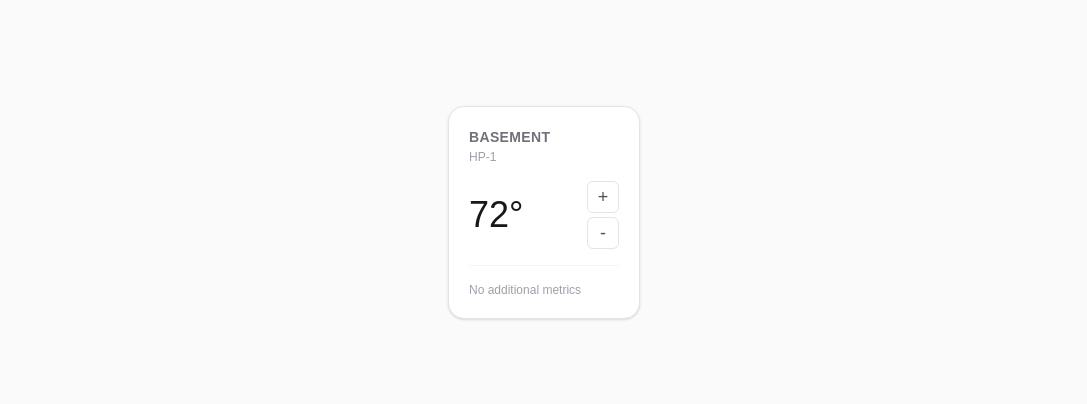
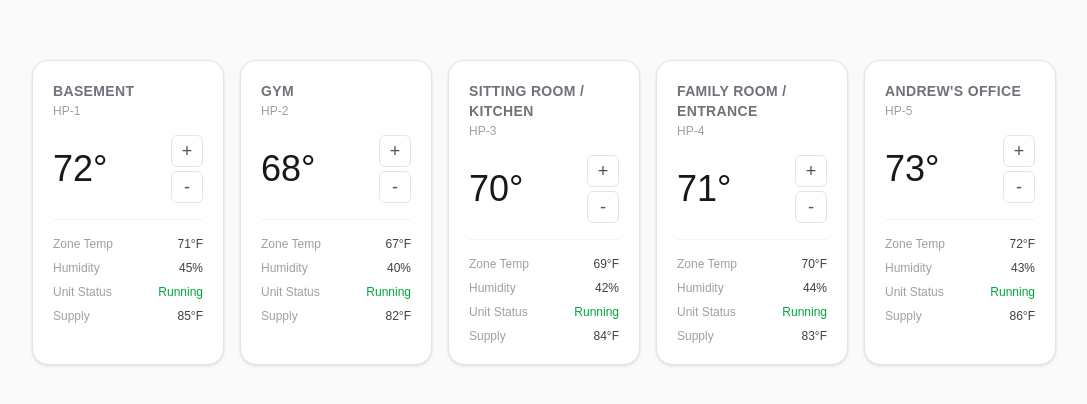
Before and after one commit to Highline-Controls/jpro, a Next.js app: page / in a window 1280 px wide. Shown: the part 188-592 px from the top of the page, without its empty margins (96-1183 px from the left). Built offline with nearby package versions, Linux system fonts and the light colour scheme.

Commit message:
added additional cards

```diff
--- a/src/app/page.tsx
+++ b/src/app/page.tsx
@@ -1,9 +1,61 @@
 import ZoneCard from "@/components/ZoneCard";
+
+const zones = [
+  {
+    title: "Basement",
+    unit: "HP-1",
+    setpoint: 72,
+    zoneTemp: "71°F",
+    humidity: "45%",
+    unitStatus: "Running",
+    supply: "85°F",
+  },
+  {
+    title: "Gym",
+    unit: "HP-2",
+    setpoint: 68,
+    zoneTemp: "67°F",
+    humidity: "40%",
+    unitStatus: "Running",
+    supply: "82°F",
+  },
+  {
+    title: "Sitting Room / Kitchen",
+    unit: "HP-3",
+    setpoint: 70,
+    zoneTemp: "69°F",
+    humidity: "42%",
+    unitStatus: "Running",
+    supply: "84°F",
+  },
+  {
+    title: "Family Room / Entrance",
+    unit: "HP-4",
+    setpoint: 71,
+    zoneTemp: "70°F",
+    humidity: "44%",
+    unitStatus: "Running",
+    supply: "83°F",
+  },
+  {
+    title: "Andrew's Office",
+    unit: "HP-5",
+    setpoint: 73,
+    zoneTemp: "72°F",
+    humidity: "43%",
+    unitStatus: "Running",
+    supply: "86°F",
+  },
+];
 
 export default function Home() {
   return (
-    <div className="flex min-h-screen items-center justify-center bg-zinc-50 dark:bg-black">
-      <ZoneCard />
+    <div className="flex min-h-screen items-center justify-center bg-zinc-50 p-8 dark:bg-black">
+      <div className="flex flex-wrap justify-center gap-4">
+        {zones.map((zone) => (
+          <ZoneCard key={zone.unit} {...zone} />
+        ))}
+      </div>
     </div>
   );
 }
--- a/src/components/ZoneCard.tsx
+++ b/src/components/ZoneCard.tsx
@@ -2,15 +2,33 @@
 
 import { useState } from "react";
 
-export default function ZoneCard() {
-  const [temperature, setTemperature] = useState(72);
+interface ZoneCardProps {
+  title: string;
+  unit: string;
+  setpoint: number;
+  zoneTemp: string;
+  humidity: string;
+  unitStatus: string;
+  supply: string;
+}
+
+export default function ZoneCard({
+  title,
+  unit,
+  setpoint,
+  zoneTemp,
+  humidity,
+  unitStatus,
+  supply,
+}: ZoneCardProps) {
+  const [temperature, setTemperature] = useState(setpoint);
 
   return (
     <div className="flex w-48 flex-col rounded-2xl border border-zinc-200 bg-white p-5 shadow-sm dark:border-zinc-700 dark:bg-zinc-900">
       <h2 className="text-sm font-semibold uppercase tracking-wide text-zinc-500 dark:text-zinc-400">
-        Basement
+        {title}
       </h2>
-      <p className="mt-0.5 text-xs text-zinc-400 dark:text-zinc-500">HP-1</p>
+      <p className="mt-0.5 text-xs text-zinc-400 dark:text-zinc-500">{unit}</p>
 
       <div className="mt-4 flex items-center justify-between">
         <span className="text-4xl font-light text-zinc-900 dark:text-zinc-100">
@@ -32,11 +50,25 @@ export default function ZoneCard() {
         </div>
       </div>
 
-      {/* Space for additional metrics */}
-      <div className="mt-4 border-t border-zinc-100 pt-4 dark:border-zinc-800">
-        <p className="text-xs text-zinc-400 dark:text-zinc-500">
-          No additional metrics
-        </p>
+      <div className="mt-4 flex flex-col gap-2 border-t border-zinc-100 pt-4 dark:border-zinc-800">
+        <div className="flex justify-between text-xs">
+          <span className="text-zinc-400 dark:text-zinc-500">Zone Temp</span>
+          <span className="text-zinc-700 dark:text-zinc-300">{zoneTemp}</span>
+        </div>
+        <div className="flex justify-between text-xs">
+          <span className="text-zinc-400 dark:text-zinc-500">Humidity</span>
+          <span className="text-zinc-700 dark:text-zinc-300">{humidity}</span>
+        </div>
+        <div className="flex justify-between text-xs">
+          <span className="text-zinc-400 dark:text-zinc-500">Unit Status</span>
+          <span className="text-green-600 dark:text-green-400">
+            {unitStatus}
+          </span>
+        </div>
+        <div className="flex justify-between text-xs">
+          <span className="text-zinc-400 dark:text-zinc-500">Supply</span>
+          <span className="text-zinc-700 dark:text-zinc-300">{supply}</span>
+        </div>
       </div>
     </div>
   );
```
